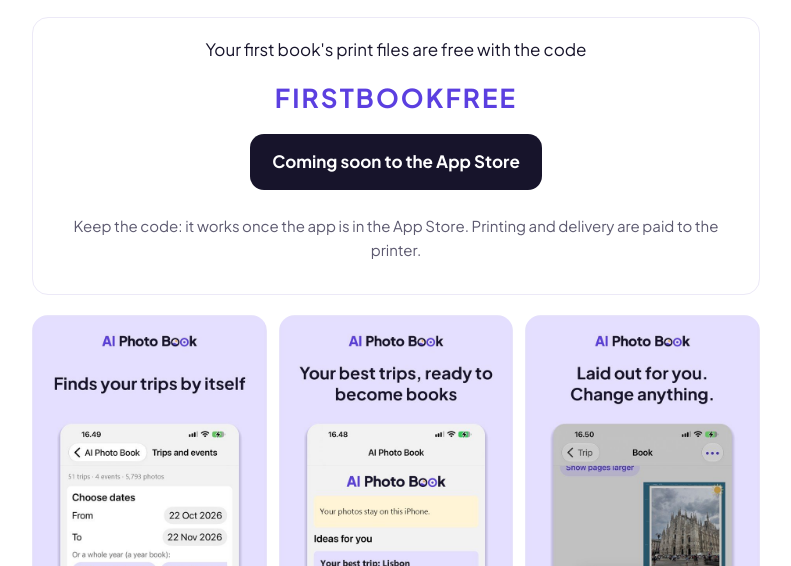
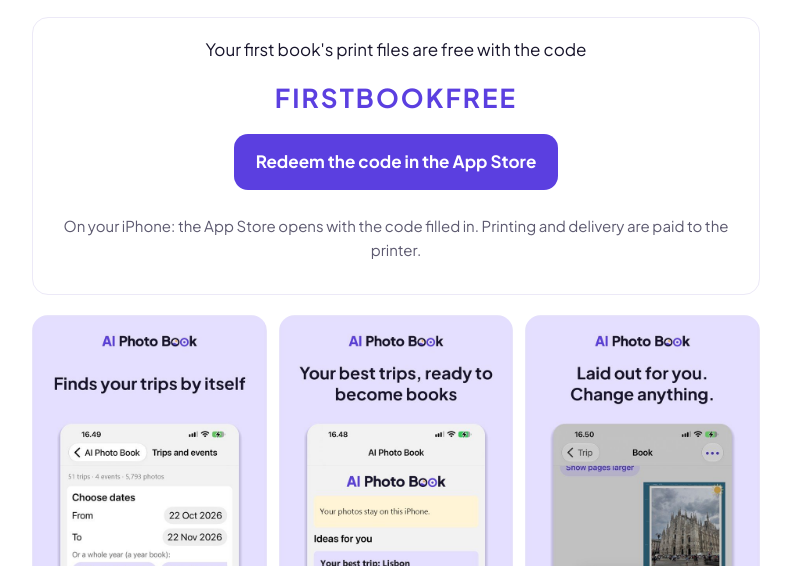
Before and after one commit to xauxatz/photo-book-site, a plain HTML site: page gift/index.html in a window 1280 px wide. Shown: the part 234-800 px from the top of the page, without its empty margins (244-1035 px from the left). Drawn offline with Linux system fonts and the light colour scheme.

Commit message:
Launch day: the App Store button on the website and the redeem button on the gift page (merge on release, decision 98)
Co-Authored-By: Claude Opus 5.5 <noreply@anthropic.com>

```diff
--- a/gift/index.html
+++ b/gift/index.html
@@ -25,12 +25,8 @@
   <div class="box gift">
     <p>Your first book's print files are free with the code</p>
     <p class="code" id="code">FIRSTBOOKFREE</p>
-    <!-- Until launch (decision 98): "Coming soon". On launch day, once FIRSTBOOKFREE exists in App Store Connect, remove
-         the "soon" lines and un-comment the redeem button (docs/launch-plan.md, launch-day checklist). -->
-    <span class="badge soon">Coming soon to the App Store</span>
-    <p class="note">Keep the code: it works once the app is in the App Store. Printing and delivery are paid to the printer.</p>
-    <!-- <a class="badge" id="redeem" href="https://apps.apple.com/redeem?ctx=offercodes&amp;id=6833502306&amp;code=FIRSTBOOKFREE">Redeem the code in the App Store</a>
-    <p class="note">On your iPhone: the App Store opens with the code filled in. Printing and delivery are paid to the printer.</p> -->
+    <a class="badge" id="redeem" href="https://apps.apple.com/redeem?ctx=offercodes&amp;id=6833502306&amp;code=FIRSTBOOKFREE">Redeem the code in the App Store</a>
+    <p class="note">On your iPhone: the App Store opens with the code filled in. Printing and delivery are paid to the printer.</p>
   </div>
 
   <div class="shots">
```
Also changed, not shown: index.html (+1 -3 lines).
